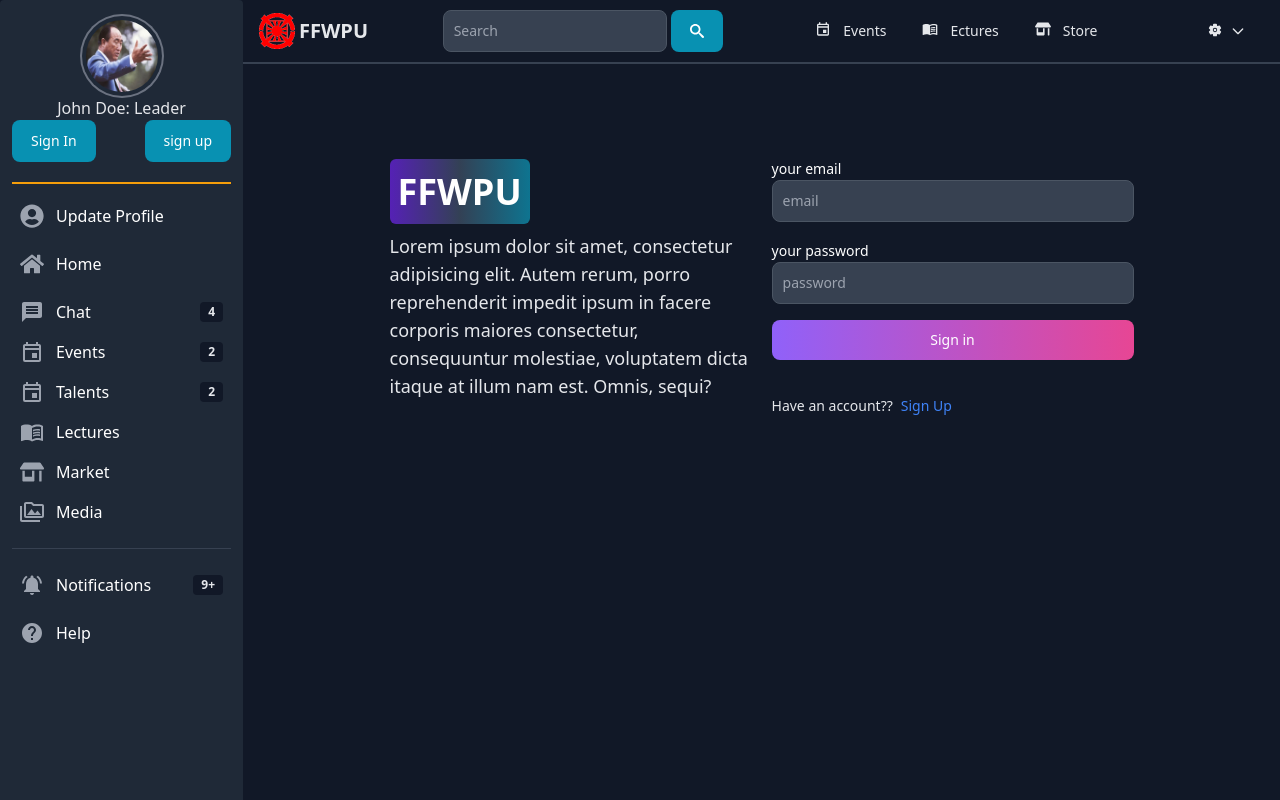
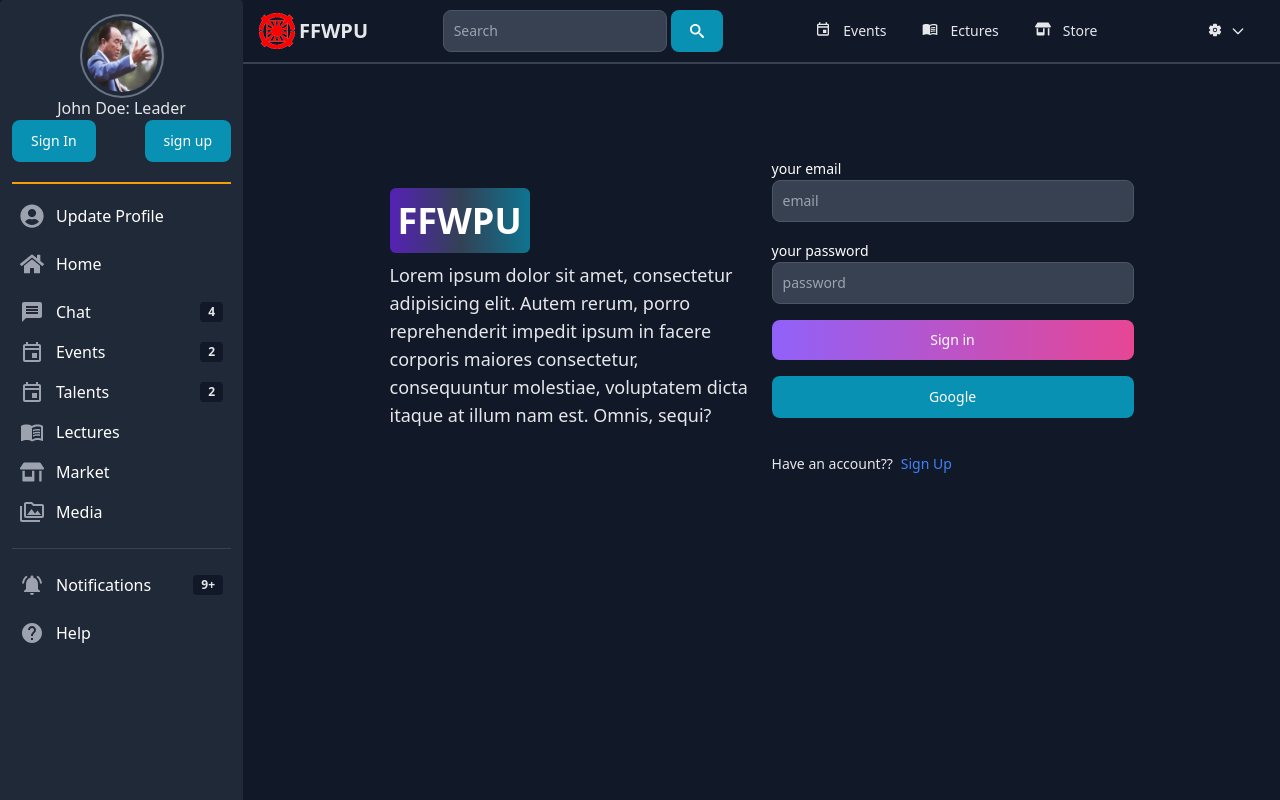
Before and after one commit to biooids/lowibru-biooids-test, a React (Vite) app in the folder client-b/: page /signin in a window 1280 px wide. Shown: the top 800 px of the page. Built offline with nearby package versions, Linux system fonts and the light colour scheme; no server answers.

Commit message:
create google OAuth with fire base

```diff
--- a/client-b/package.json
+++ b/client-b/package.json
@@ -11,6 +11,7 @@
   },
   "dependencies": {
     "@reduxjs/toolkit": "^2.2.3",
+    "firebase": "^10.12.2",
     "flowbite-react": "^0.9.0",
     "framer-motion": "^11.1.7",
     "react": "^18.2.0",
--- /dev/null
+++ b/client-b/src/components/OAuth.jsx
@@ -0,0 +1,28 @@
+import { Button } from "flowbite-react";
+import React from "react";
+import { GoogleAuthProvider, signInWithPopup, getAuth } from "firebase/auth";
+import { app } from "../firebase";
+
+function OAuth() {
+  const auth = getAuth(app);
+
+  const handleGoogleClick = async () => {
+    const provider = new GoogleAuthProvider();
+    provider.setCustomParameters({ prompt: "select_account" });
+    try {
+      const resultsFromGoogle = await signInWithPopup(auth, provider);
+      console.log(resultsFromGoogle);
+    } catch (error) {
+      console.log(error);
+    }
+  };
+  return (
+    <div>
+      <Button type="button" className="w-full" onClick={handleGoogleClick}>
+        Google
+      </Button>
+    </div>
+  );
+}
+
+export default OAuth;
--- /dev/null
+++ b/client-b/src/firebase.js
@@ -0,0 +1,19 @@
+// Import the functions you need from the SDKs you need
+import { initializeApp } from "firebase/app";
+// TODO: Add SDKs for Firebase products that you want to use
+// https://firebase.google.com/docs/web/setup#available-libraries
+
+// Your web app's Firebase configuration
+const firebaseConfig = {
+  apiKey: import.meta.env.VITE_FIREBASE_API_KEY,
+  authDomain: "lowibru-biooids-test-df4e6.firebaseapp.com",
+  projectId: "lowibru-biooids-test-df4e6",
+  storageBucket: "lowibru-biooids-test-df4e6.appspot.com",
+  messagingSenderId: "144358110513",
+  appId: "1:144358110513:web:9af997996d38cbab5f2c10",
+};
+
+// Initialize Firebase
+console.log(import.meta.env.VITE_FIREBASE_API_KEY);
+
+export const app = initializeApp(firebaseConfig);
--- a/client-b/src/pages/SignIn.jsx
+++ b/client-b/src/pages/SignIn.jsx
@@ -8,6 +8,7 @@ import {
   signInSuccess,
   signInFailure,
 } from "../app/user/userSlice.js";
+import OAuth from "../components/OAuth.jsx";
 
 function SignIn() {
   const [formData, setFormData] = useState({});
@@ -111,6 +112,7 @@ function SignIn() {
                 "Sign in"
               )}
             </Button>
+            <OAuth />
 
             <div className="placeholder-oauth">{/* OAuth Buttons Here */}</div>
           </form>
--- a/client-b/src/pages/SignUp.jsx
+++ b/client-b/src/pages/SignUp.jsx
@@ -2,6 +2,7 @@ import { Alert, Button, Label, Spinner, TextInput } from "flowbite-react";
 import { useState } from "react";
 import { IoMdWarning } from "react-icons/io";
 import { Link, useNavigate } from "react-router-dom";
+import OAuth from "../components/OAuth";
 
 function SignUp() {
   const [formData, setFormData] = useState({});
@@ -104,6 +105,7 @@ function SignUp() {
                 "Sign Up"
               )}
             </Button>
+            <OAuth />
 
             <div className="placeholder-oauth">{/* OAuth Buttons Here */}</div>
           </form>
```
Also changed, not shown: 1 other file (tests, documents, lock files or other folders).
